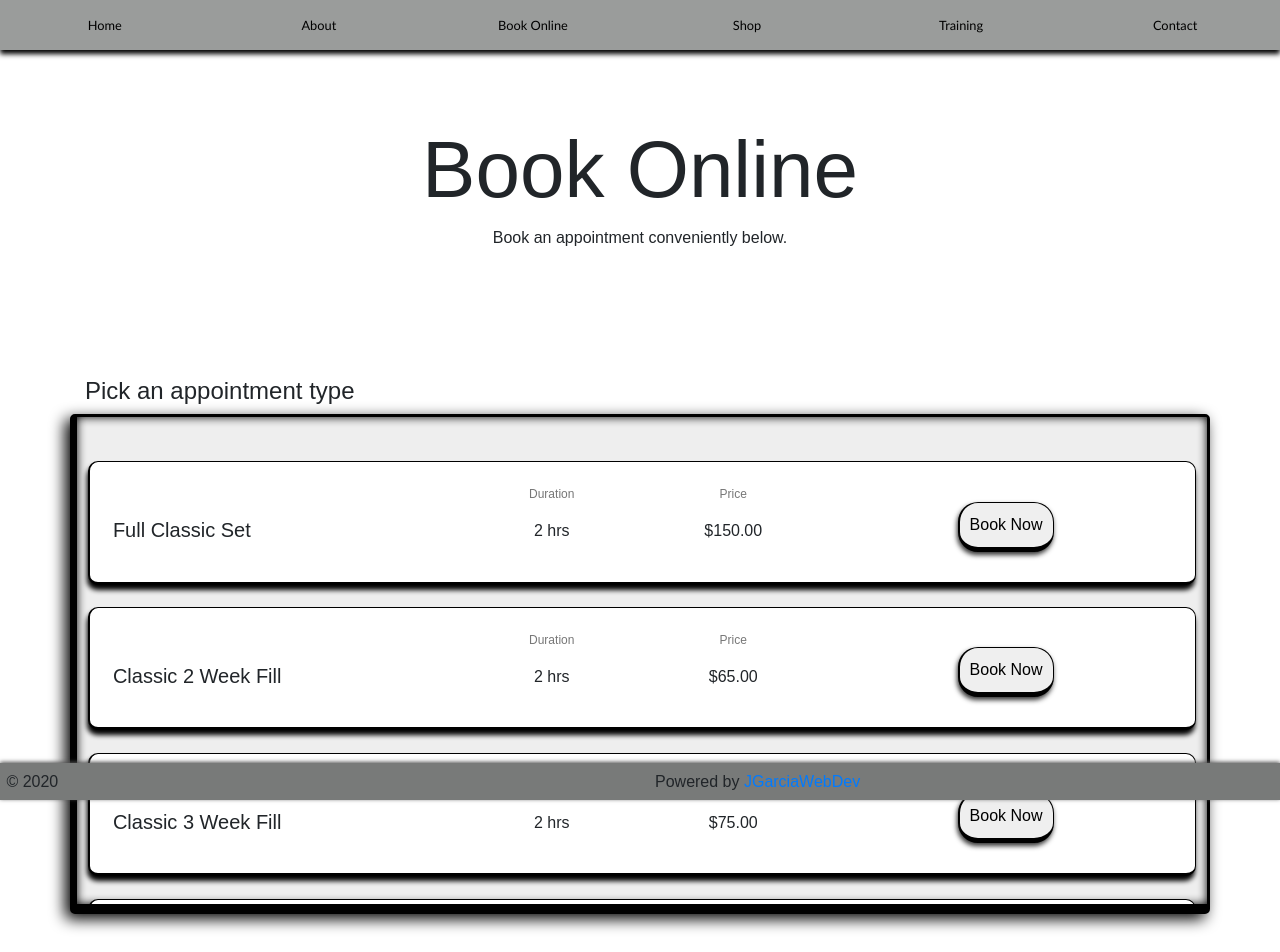
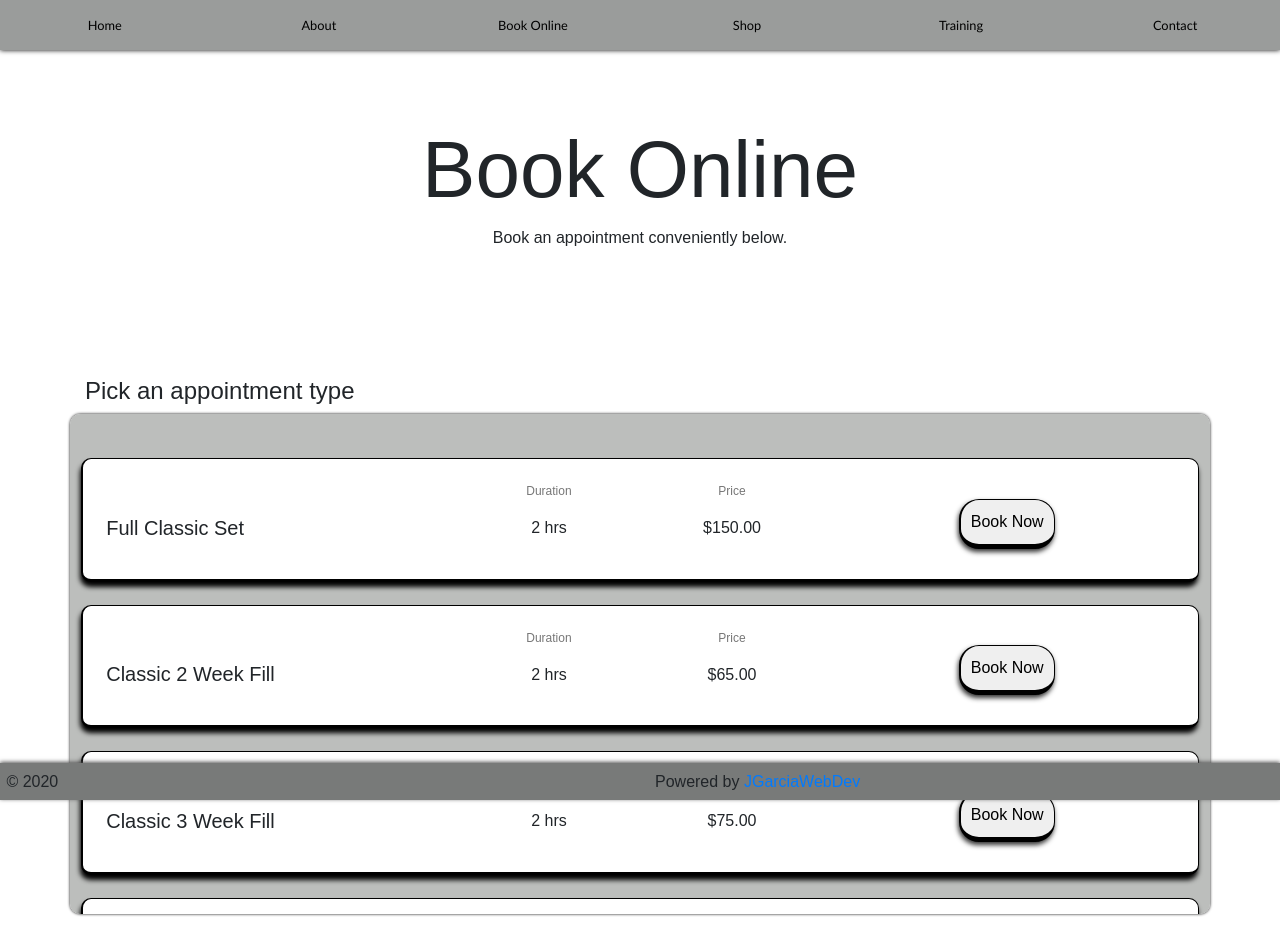
Before and after one commit to jgarcia4444/olloquis-studio, a React (Create React App) app: page /book-online in a window 1280 px wide. Shown: the top 952 px of the page. Built offline with nearby package versions, Linux system fonts and the light colour scheme.

Commit message:
Small fixes too overall ui to simplify and modernize. Product are now in a container with a gray background as well as in their own individual containers to seperate them.

```diff
--- a/src/components/about/AboutContainer.css
+++ b/src/components/about/AboutContainer.css
@@ -1,11 +1,15 @@
 
 #headshot {
     border-radius: 50%;
-    box-shadow: -2px 7px 10px 0 #000;
+    box-shadow: 0 0 3px 0 #000;
 }
 
 .About {
     margin-top: 15%;
+    background-color: #bcbebc;
+    padding: 5%;
+    border-radius: 10px;
+    box-shadow: 0 0 2px 0 black;
 }
 
 #about-name {
--- a/src/components/bookOnline/appointmentType/AppointmentType.css
+++ b/src/components/bookOnline/appointmentType/AppointmentType.css
@@ -2,16 +2,13 @@
     margin-top: 10%;
 }
 
+
 .lash-services-container-row {
     height: 500px;
     overflow: auto;
-    border-bottom: 10px solid #000;
-    border-left: 7px solid #000;
-    border-top: 3px solid #000;
-    border-right: 3px solid #000;
-    border-radius: 5px;
-    margin-bottom: 5%;
-    box-shadow: -5px 5px 15px 0 #000, inset 0 0 10px #000;
+    border-radius: 10px;
+    margin-bottom: 10%;
+    box-shadow: 0 0 3px 0 black;
     padding: 3% 0;
-    background-color: #eee;
+    background-color: #bcbebc;
 }
--- a/src/components/bookOnline/dateTime/calendar/Calendar.css
+++ b/src/components/bookOnline/dateTime/calendar/Calendar.css
@@ -18,8 +18,4 @@
     background-color: #000;
     padding-top: 1%;
     color: #fff;
-    border-top: 1px solid black;
-    border-right: 2px solid black;
-    border-left: 2px solid black;
-    border-bottom: 1px solid black;
 }
--- a/src/components/bookOnline/dateTime/calendar/calendarControls/CalendarControls.css
+++ b/src/components/bookOnline/dateTime/calendar/calendarControls/CalendarControls.css
@@ -1,8 +1,6 @@
 #calendar-back-button {
     text-align: left;
-    border-top-left-radius: 10px;
     border-right: 1px solid black;
-    border-left: 2px solid black;
 }
 
 
@@ -11,7 +9,6 @@
     text-align: right;
     border-top-right-radius: 10px;
     border-left: 1px solid black;
-    border-right: 2px solid black;
 }
 
 .calendar-controls-row {
@@ -23,6 +20,4 @@
 
 #calendar-back-button, #calendar-forward-button {
     padding: 1%;
-    border-top: 2px solid black;
-    border-bottom: 1px solid black
 }
--- a/src/components/bookOnline/dateTime/calendar/calendarRow/calendarBox/CalendarBox.css
+++ b/src/components/bookOnline/dateTime/calendar/calendarRow/calendarBox/CalendarBox.css
@@ -1,9 +1,8 @@
 .calendar-box-container {
-    width: 14.28%;
+    width: 14.2857143%;
     height: 75px;
     background-color: #fff;
     font-size: 0.75rem;
-    border-top: 1px solid black;
     border-bottom: 2px solid black;
 }
 
--- a/src/components/nav/NavContainer.css
+++ b/src/components/nav/NavContainer.css
@@ -6,7 +6,7 @@
     left: 0;
     right: 0;
     width: 100%;
-    box-shadow: 0 4px 5px 0 black;
+    box-shadow: 0 0 5px 0 black;
     z-index: 1000;
 }
 
--- a/src/components/shop/ShopContainer.css
+++ b/src/components/shop/ShopContainer.css
@@ -10,12 +10,16 @@
 .products-container {
     height: 600px;
     overflow: auto;
-    border: 1px solid #9a9c9a;
     padding: 5%;
-    box-shadow: 0 0 5px 0 black;
+    box-shadow: 0 0 3px 0 black;
+    border-radius: 10px;
+    background-color: #bcbebc;
 }
 
 .product-container {
-    /* background-color: #9a9c9a;
-    padding: 5%; */
+    background-color: #fff;
+    padding: 5%;
+    margin: 3%;
+    border-radius: 10px;
+    box-shadow: 0 0 3px 0 black;
 }
--- a/src/components/shop/ShopContainer.js
+++ b/src/components/shop/ShopContainer.js
@@ -33,8 +33,11 @@ class ShopContainer extends Component {
                 return (
                     <div className="row text-center">
                         <div className="col-12 product-col">
+                        <div className="product-container">
                             <h3>{product.name}</h3>
                             <img className="product-image" src={product.imgSRC} alt={product.name} />
+                        </div>
+
                         </div>
                     </div>
                 )
```
